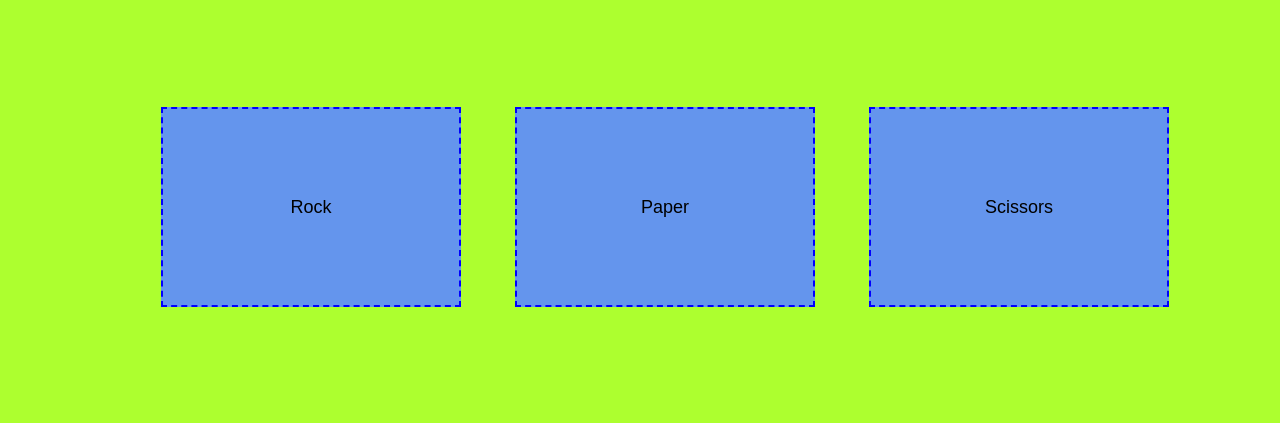
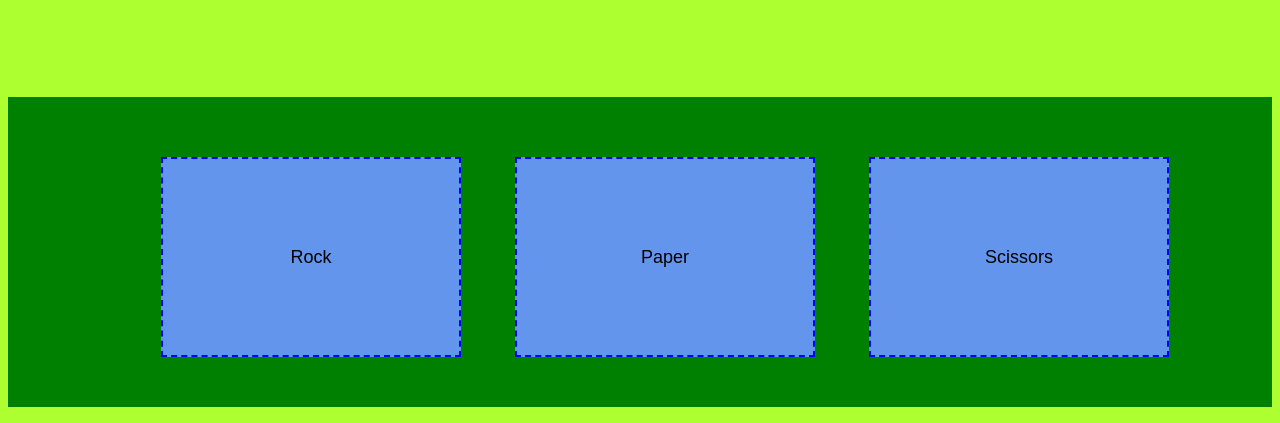
Before and after one commit to BrunoWeisz/RockPaperScissors, a plain HTML site: page index.html in a window 1280 px wide. Shown: the part 393-816 px from the top of the page. Drawn offline with Linux system fonts and the light colour scheme.

Commit message:
style modified

```diff
--- a/style.css
+++ b/style.css
@@ -12,6 +12,11 @@ button{
 
 div{
     text-align: center;
+}
+
+#buttons{
+    background-color: green;
+    padding: 50px;
 }
 
 #title{
```
